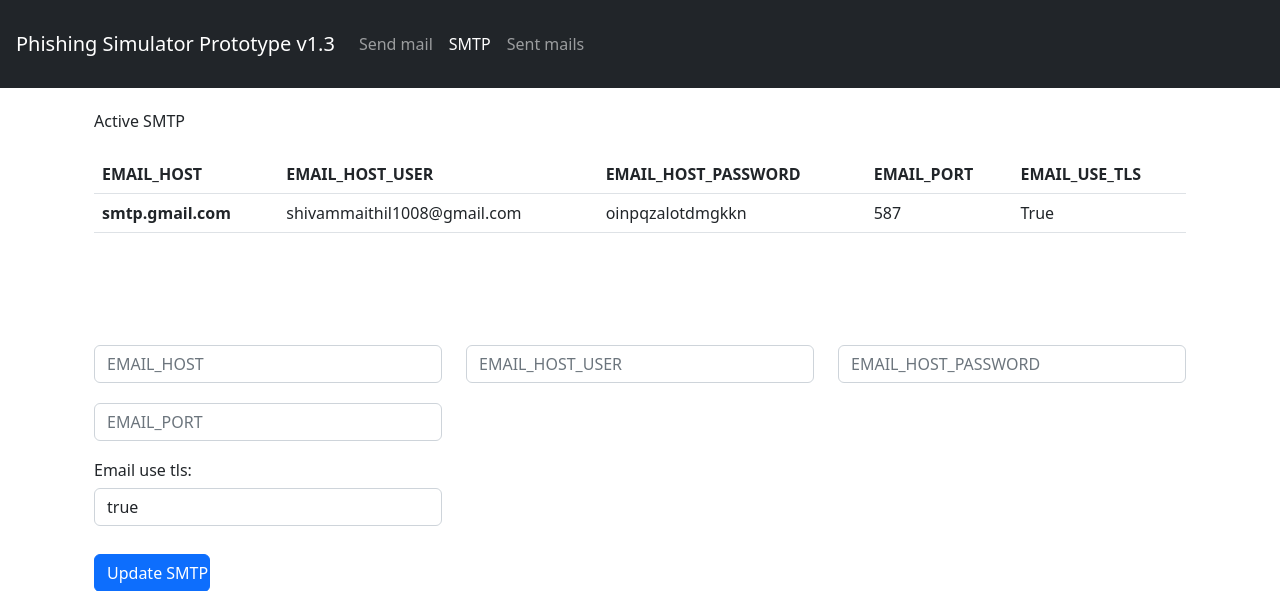
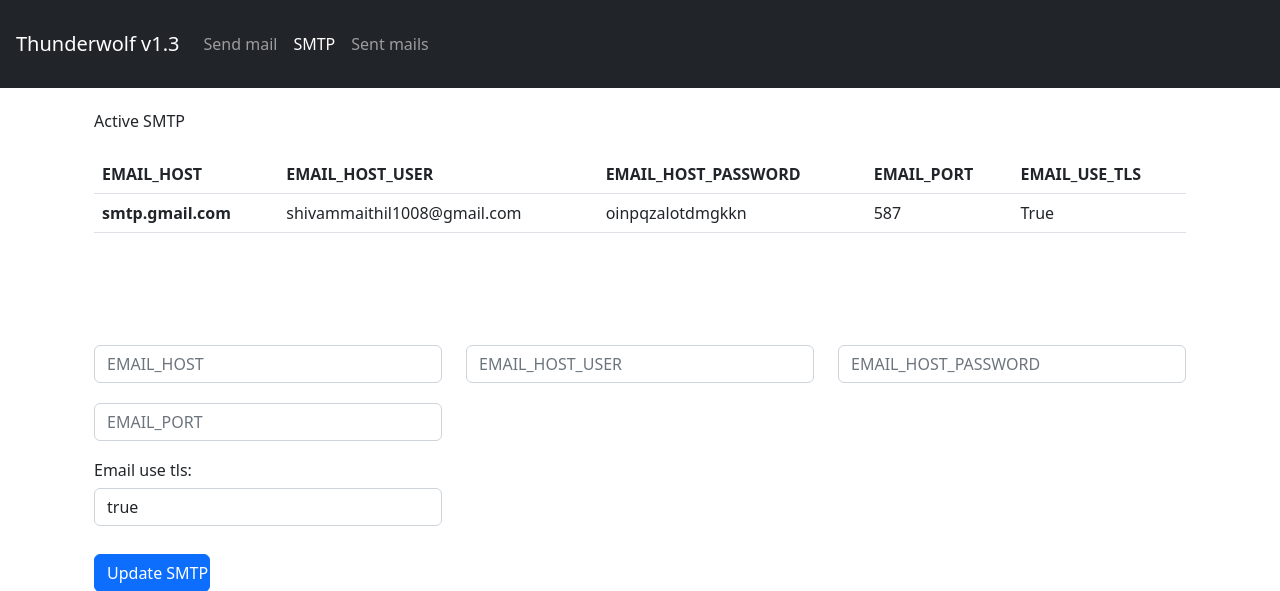
Before and after one commit to wolfpack-studio/Wolfish-django-phishing-simulator, a Django app: page /add-smtp/ in a window 1280 px wide. Shown: the top 591 px of the page. Run offline with Django 4.2, Linux system fonts and the light colour scheme; data comes from the database, SQL or seed files in the repository; some libraries are stand-ins or nearby versions.

Commit message:
Update status

```diff
--- a/templates/nav.html
+++ b/templates/nav.html
@@ -7,7 +7,7 @@
 <header class="p-3 bg-dark">
 
 <nav class="navbar navbar-expand-sm navbar navbar-dark bg-dark">
-  <a class="navbar-brand" href="#">Phishing Simulator Prototype v1.3</a>
+  <a class="navbar-brand" href="#">Thunderwolf v1.3</a>
     <!-- Links -->
     <ul class="navbar-nav">
       <li class="nav-item">
```
